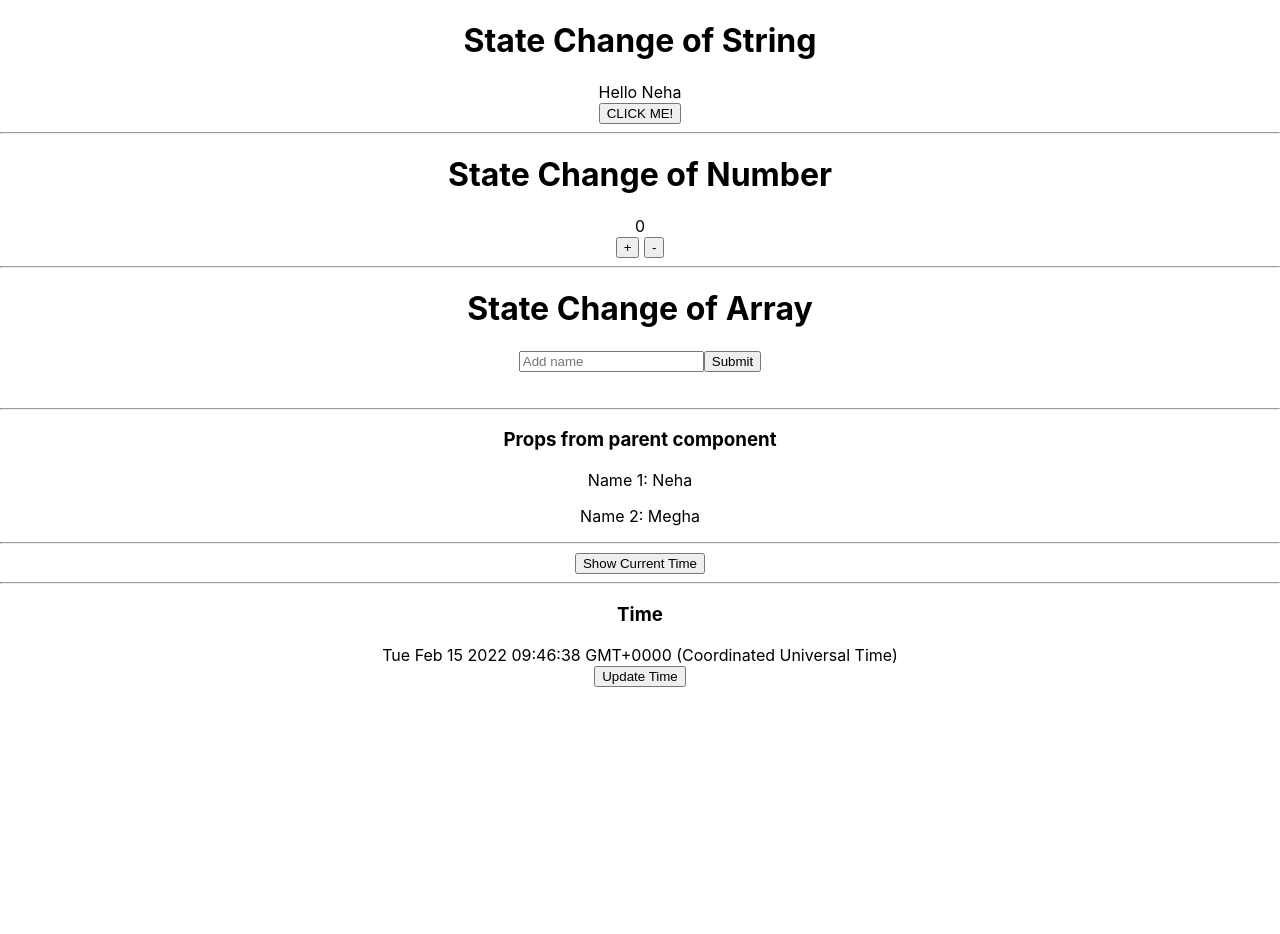
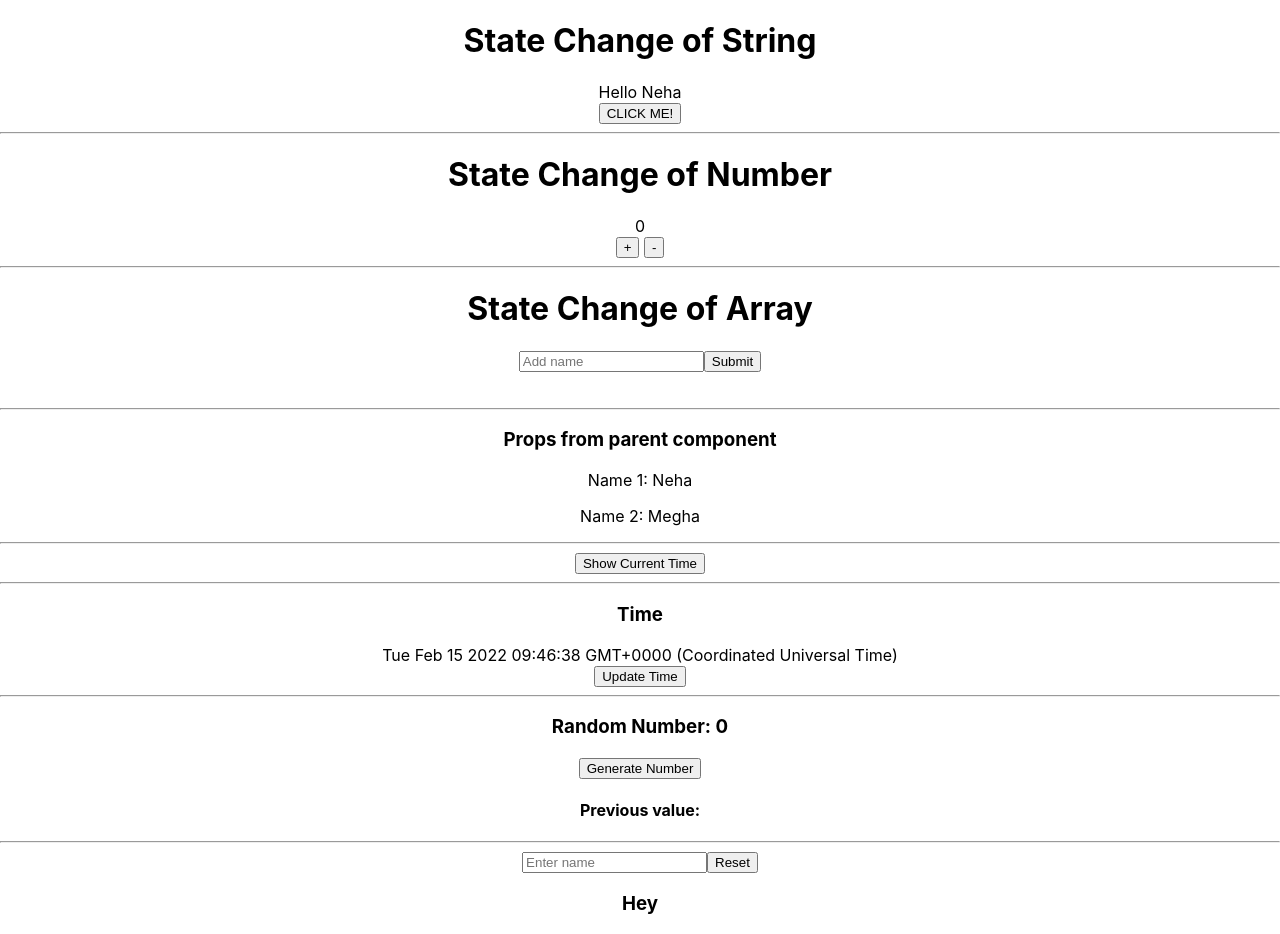
Before and after one commit to nehaannvinu/FullStackTraining, a React (Create React App) app: page / in a window 1280 px wide. Before the commit the page ends 800 px from the top, so only its background shows below. Built offline with nearby package versions, Linux system fonts and the light colour scheme.

Commit message:
Added useRef example

```diff
--- a/src/App.js
+++ b/src/App.js
@@ -3,6 +3,7 @@ import UseStateExample from './components/useStateExample';
 import PropsExample from './components/propsExample';
 import ClassComponent from './components/classComponent';
 import FunctionalComponent from './components/functionalComponent';
+import UseRefExample from './components/useRefExample';
 import { useState } from 'react'
 
 function App() {
@@ -28,6 +29,10 @@ function App() {
       <div className="functionalComponent">
         <FunctionalComponent />
       </div>
+      <hr/>
+      <div className="useRefExample">
+        <UseRefExample />
+      </div>
     </div>
   )
 }
--- /dev/null
+++ b/src/components/useRefExample.js
@@ -0,0 +1,46 @@
+import { useEffect, useRef, useState } from "react"
+
+//1. UserRef to focus on some DOM by accessing current
+//2. Store prev state
+
+const UseRefExample = () => {
+
+    const [random, setRandom] = useState(0);
+    const [name, setName] = useState("")
+
+    // useref to store previously generated random value
+    const prevRandom = useRef("")
+    //To access DOM input element
+    const input1 = useRef("")
+
+    //To reset and bring focus to input
+    const resetInput = () => {
+        setName("")
+        input1.current.focus();
+    }
+
+    useEffect(() => {
+        prevRandom.current = random
+    }, [random])
+
+    return (
+        <div>
+            <h3>Random Number: {random}</h3>
+            <button onClick={() => setRandom(Math.ceil(Math.random() * 100))}>Generate Number</button>
+            <h4>Previous value: {prevRandom.current}</h4>
+            <hr />
+            <input
+                ref={input1}
+                name={name}
+                type="text"
+                value={name}
+                placeholder="Enter name"
+                onChange={(e)=>setName(e.target.value)}
+            />
+            <button onClick={()=>resetInput()}>Reset</button>
+            <h3>Hey {name}</h3>
+        </div>
+    )
+}
+
+export default UseRefExample;
```
